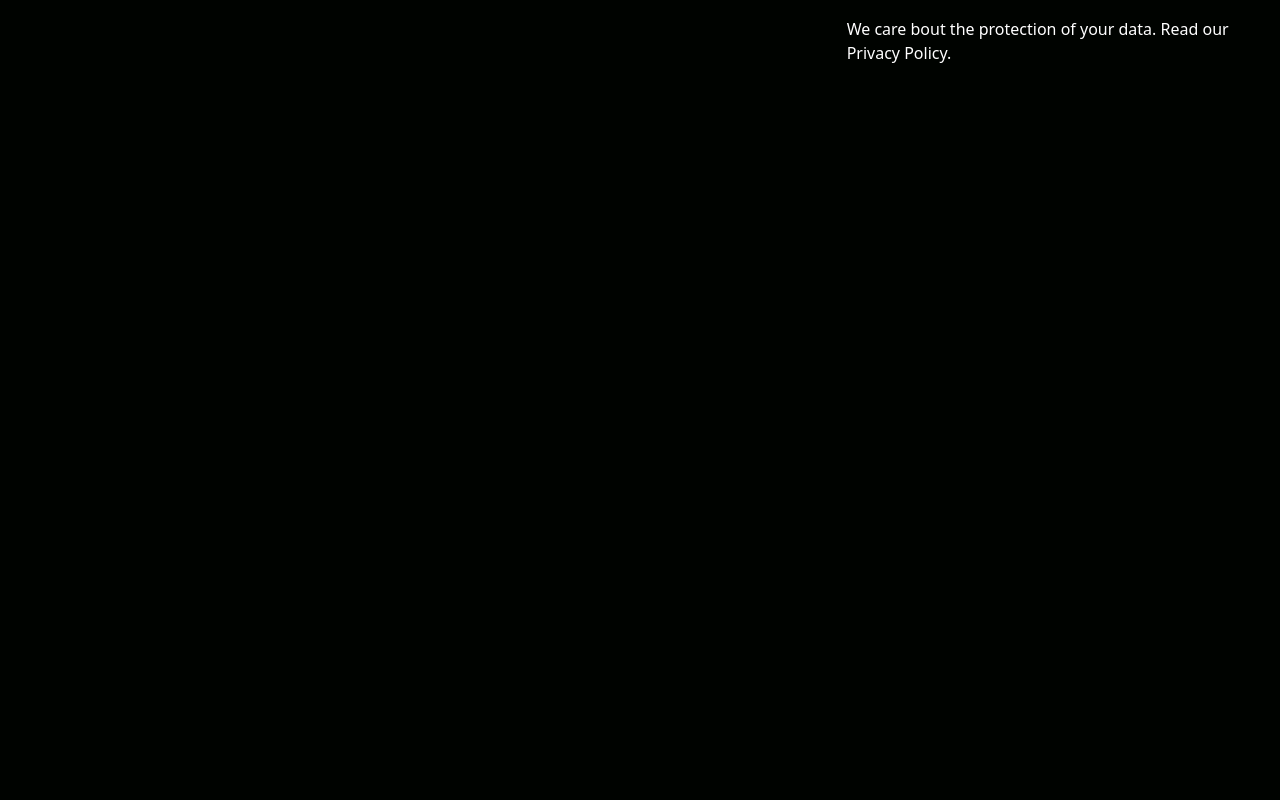
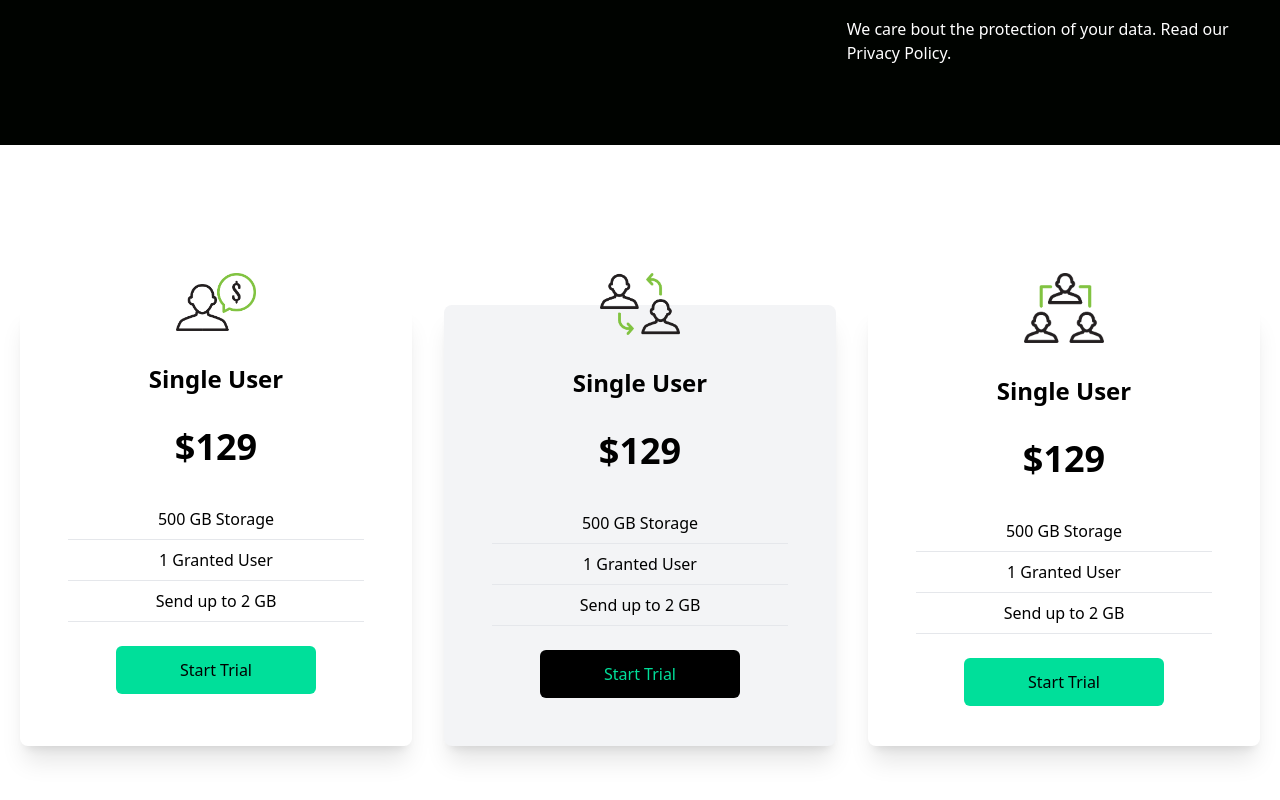
Before and after one commit to Pawel-Lechki/data-finanse, a React (Create React App) app: page / in a window 1280 px wide. Shown: the part 1536-2336 px from the top of the page. Before the commit the page ends 1681 px from the top, so only its background shows below. Built offline with nearby package versions, Linux system fonts and the light colour scheme.

Commit message:
add card component

```diff
--- a/src/App.js
+++ b/src/App.js
@@ -2,7 +2,7 @@
 import { Hero } from "./components/Hero";
 import { Analytics } from "./components/Analytics";
 import { Newsletter } from "./components/Newsletter";
-
+import { Cards } from "./components/Cards";
 
 function App() {
   return (
@@ -11,6 +11,7 @@
       <Hero />
       <Analytics />
       <Newsletter />
+      <Cards />
     </div>
   );
 }
--- /dev/null
+++ b/src/components/Cards.jsx
@@ -0,0 +1,46 @@
+import React from 'react'
+import Single from '../assets/single.png'
+import Double from '../assets/double.png'
+import Triple from '../assets/triple.png'
+
+export const Cards = () => {
+  return (
+    <div className='w-full py-[10rem] px-4 bg-white'>
+        <div className='max-w-[1240px] mx-auto grid md:grid-cols-3 gap-8'>
+            <div className='w-full shadow-xl flex flex-col p-4 rounded-lg hover:scale-105 duration-300'>
+                <img className='w-20 mx-auto mt-[-3rem] bg-white' src={Single} alt="/" />
+                <h2 className='text-2xl font-bold text-center py-8'>Single User</h2>
+                <p className='text-center text-4xl font-bold'>$129</p>
+                <div className='text-center font-medium'>
+                    <p className='py-2 border-b mx-8 mt-8'>500 GB Storage</p>
+                    <p className='py-2 border-b mx-8'>1 Granted User</p>
+                    <p className='py-2 border-b mx-8'>Send up to 2 GB</p>
+                </div>
+                <button className='bg-[#00df9a] w-[200px] rounded-md font-medium my-6 mx-auto py-3 text-black'>Start Trial</button>
+            </div>
+            <div className='w-full shadow-xl bg-gray-100 flex flex-col p-4 md:my-0 my-8 rounded-lg hover:scale-105 duration-300'>
+                <img className='w-20 mx-auto mt-[-3rem] bg-transparent' src={Double} alt="/" />
+                <h2 className='text-2xl font-bold text-center py-8'>Single User</h2>
+                <p className='text-center text-4xl font-bold'>$129</p>
+                <div className='text-center font-medium'>
+                    <p className='py-2 border-b mx-8 mt-8'>500 GB Storage</p>
+                    <p className='py-2 border-b mx-8'>1 Granted User</p>
+                    <p className='py-2 border-b mx-8'>Send up to 2 GB</p>
+                </div>
+                <button className='bg-black w-[200px] rounded-md font-medium my-6 mx-auto py-3 text-[#00df9a]'>Start Trial</button>
+            </div>
+            <div className='w-full shadow-xl flex flex-col p-4 rounded-lg hover:scale-105 duration-300'>
+                <img className='w-20 mx-auto mt-[-3rem] bg-white' src={Triple} alt="/" />
+                <h2 className='text-2xl font-bold text-center py-8'>Single User</h2>
+                <p className='text-center text-4xl font-bold'>$129</p>
+                <div className='text-center font-medium'>
+                    <p className='py-2 border-b mx-8 mt-8'>500 GB Storage</p>
+                    <p className='py-2 border-b mx-8'>1 Granted User</p>
+                    <p className='py-2 border-b mx-8'>Send up to 2 GB</p>
+                </div>
+                <button className='bg-[#00df9a] w-[200px] rounded-md font-medium my-6 mx-auto py-3 text-black'>Start Trial</button>
+            </div>
+        </div>
+    </div>
+  )
+}
--- a/src/components/Newsletter.jsx
+++ b/src/components/Newsletter.jsx
@@ -4,7 +4,7 @@
   return (
     <div className='w-full py-16 text-white px-4'>
         <div className='max-w-[1240px] mx-auto grid lg:grid-cols-3'>
-            <div className='lg:col-span-2'>
+            <div className='lg:col-span-2 my-2'>
                 <h1 className='md:text-4xl sm:text-3xl text-2xl font-bold py-2'>Want tips & tricks to optimize your flow?</h1>
                 <p>Sing up to our newsletter and stay up to date.</p>
             </div>
```
